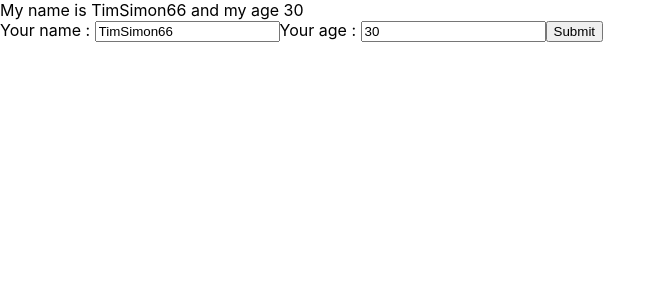
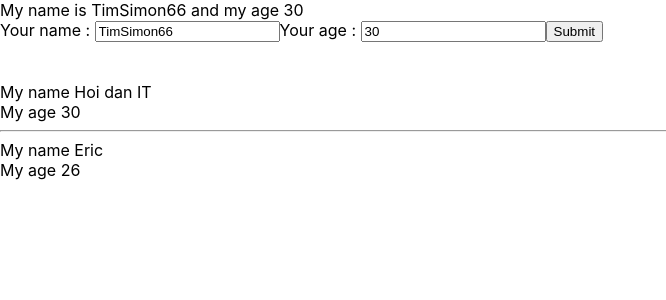
Before and after one commit to TimSimon66/Thuc_hanh_react, a React (Create React App) app: page / in a window 1280 px wide. Shown: the top 300 px of the page, without its empty margins (0-666 px from the left). Built offline with nearby package versions, Linux system fonts and the light colour scheme.

Commit message:
video 23

```diff
--- a/src/App.js
+++ b/src/App.js
@@ -5,15 +5,23 @@ import { increaseCounter, decreaseCounter } from "./redux/action/counterAction";
 import MyComponent from "./components/MyComponenet";
 import React from "react";
 import UserInfo from "./components/UserInfo";
+import DisplayInfo from "./components/DisplayInfo";
 
 class App extends React.Component {
 
+  render() {
 
-  render() {
     return (
+
       <div>
-      <UserInfo/>
+        <UserInfo />
+        <br></br>
+        <br></br>
+        <DisplayInfo name = "Hoi dan IT" age = "30"/>
+        <hr></hr>
+        <DisplayInfo name = "Eric" age = "26"/>
       </div>
+
     );
   }
 }
--- /dev/null
+++ b/src/components/DisplayInfo.js
@@ -0,0 +1,20 @@
+import React from "react";
+
+class DisplayInfo extends React.Component {
+
+
+    render() {
+        const {age, name} = this.props;
+        return(
+            <div>
+            {/* My name {this.props.name} */}
+            My name {name}
+            <br />
+            {/* My age {this.props.age} */}
+            My age {age}
+            </div>
+        )
+    }
+}
+
+export default DisplayInfo
```
